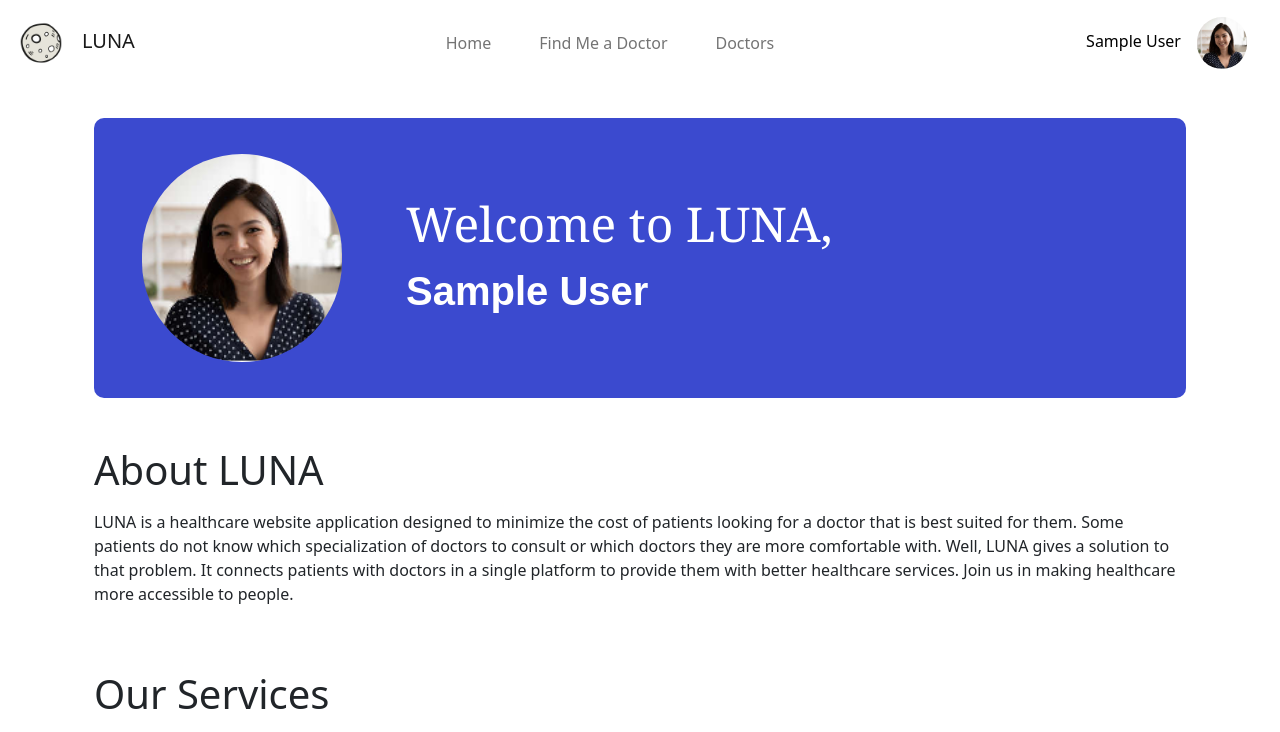
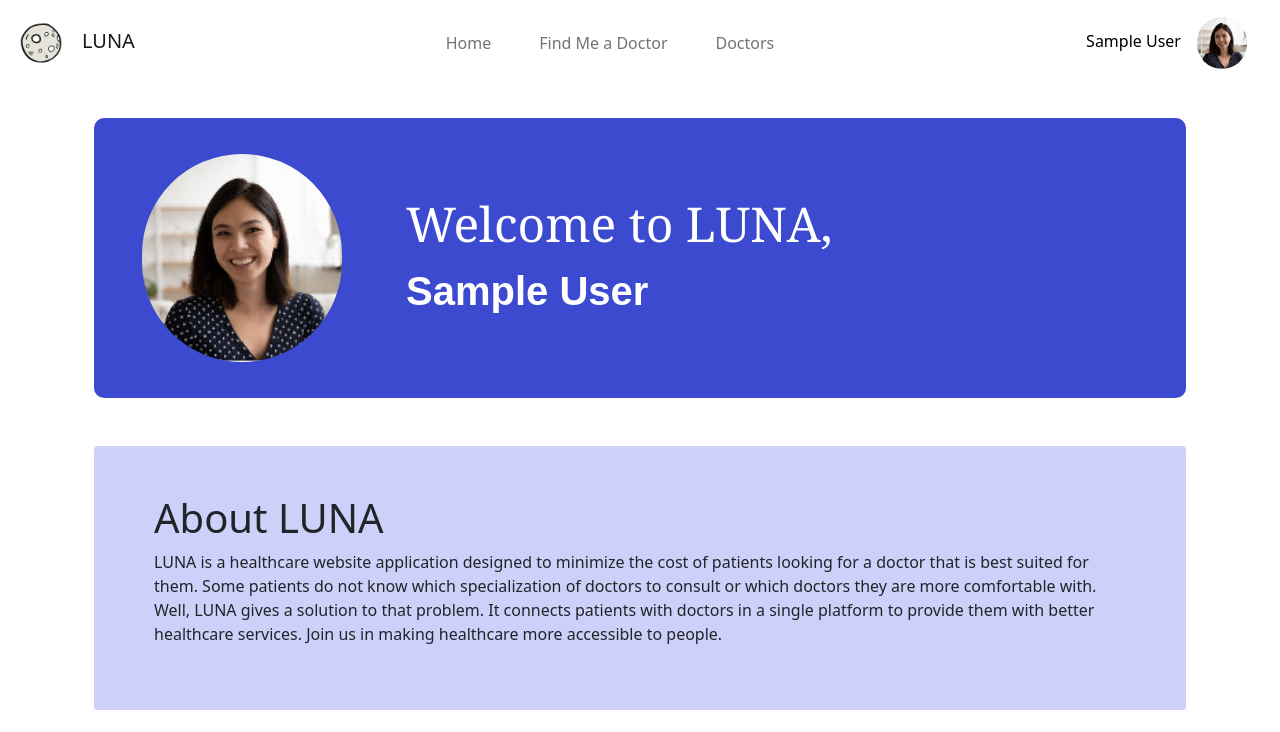
Before and after one commit to seanpe11/luna-frontend, a React (Create React App) app: page / in a window 1280 px wide. Shown: the top 732 px of the page. Built offline with nearby package versions, Linux system fonts and the light colour scheme; no server answers; sample sign-in values are in the browser's storage.

Commit message:
about us redesign

```diff
--- a/src/components/Home/HomeContent.js
+++ b/src/components/Home/HomeContent.js
@@ -6,8 +6,8 @@ function HomeContent() {
   return (
     <div class="container">
       <HomeCard />
-      <div className="row my-5">
-        <h1 className="mb-3">About LUNA</h1>
+      <div className="card border-0 p-5 mx-0 row my-5" style={{backgroundColor: "#cdd1f9"}}>
+        <h1 className="mb-2">About LUNA</h1>
         <p>LUNA is a healthcare website application designed to minimize the cost of patients looking for a doctor that is best suited for them. Some patients do not know which specialization of doctors to consult or which doctors they are more comfortable with. Well, LUNA gives a solution to that problem. It connects patients with doctors in a single platform to provide them with better healthcare services. Join us in making healthcare more accessible to people. </p>
       </div>
       <div className="row pb-5 p-0">
```
